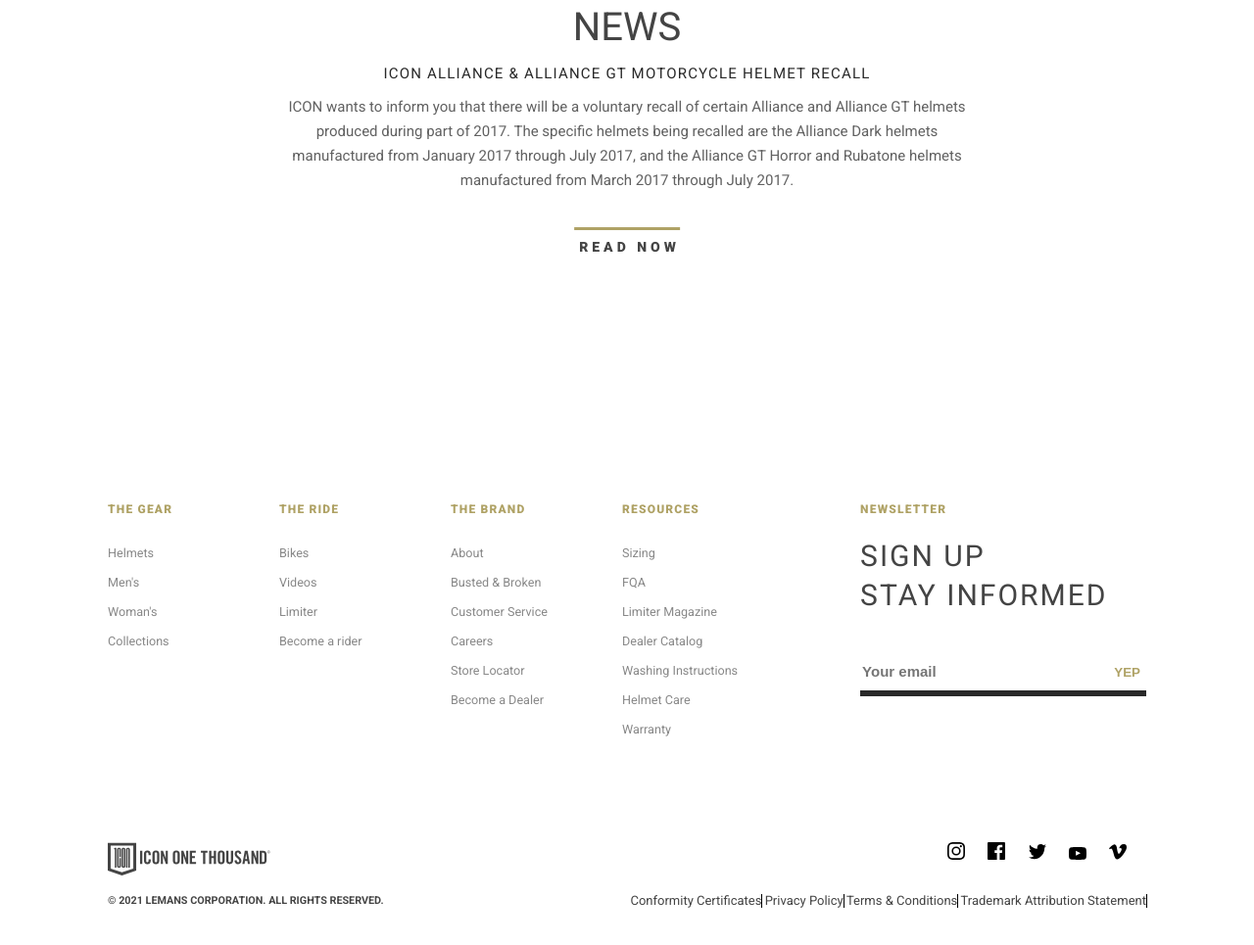
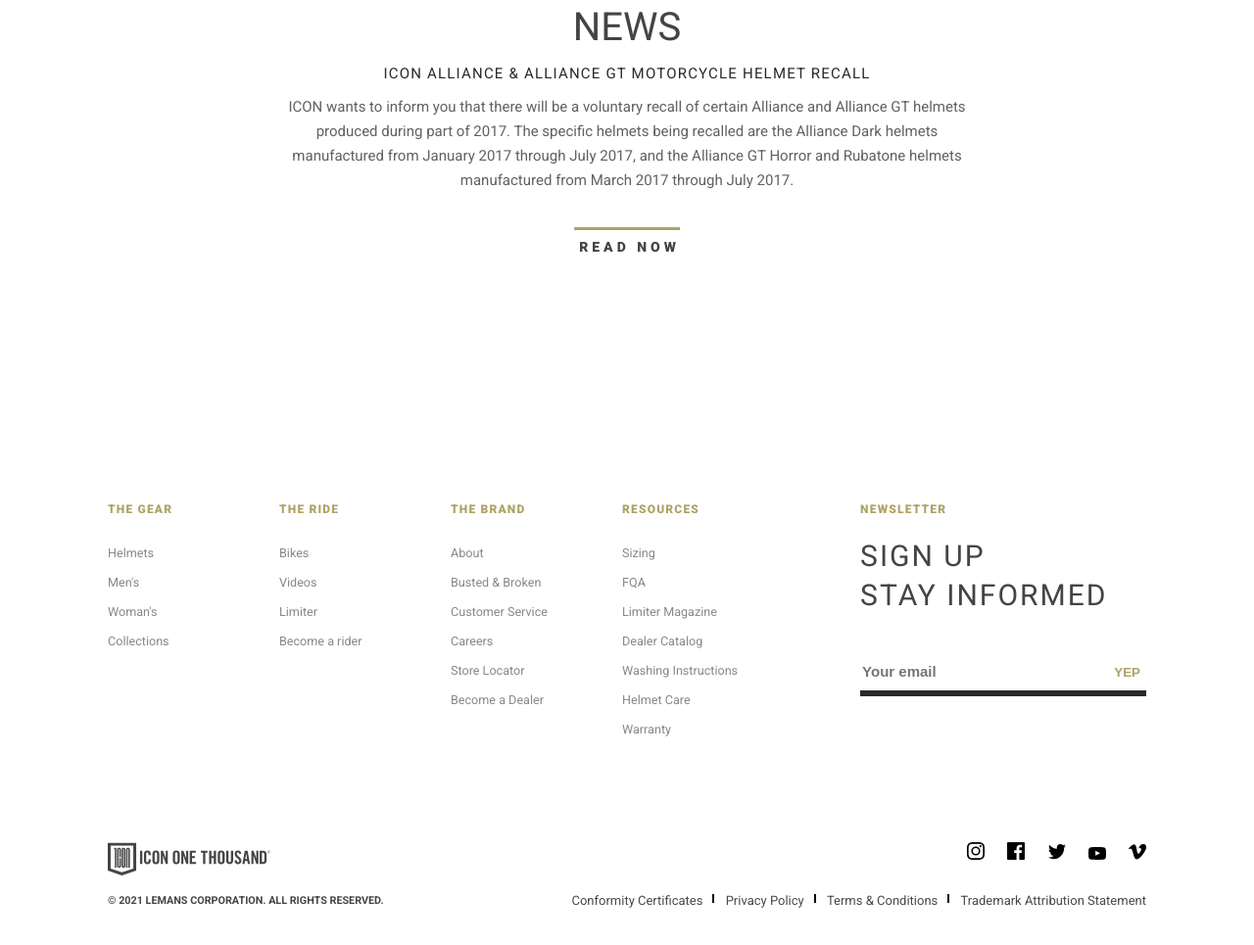
Before and after one commit to KHOA0302/icon1000, a plain HTML site: page index.html in a window 1280 px wide. Shown: the part 4367-5332 px from the top of the page at 98% size. Drawn offline with Linux system fonts and the light colour scheme.

Commit message:
icon1000

```diff
--- a/assets/css/main.css
+++ b/assets/css/main.css
@@ -1221,6 +1221,10 @@
    margin-right: 20px;
 }
 
+.main__footer-connect-moreinfo-social-item:last-child {
+   margin-right: 0;
+}
+
 .main__footer-connect-moreinfo-social-link {
 
 }
@@ -1241,13 +1245,27 @@
 .main__footer-connect-moreinfo-proclaim-item::after {
    content: "";
    position: absolute;
-   height: 100%;
-   width: 1px;
+   height: 70%;
+   width: 2px;
    background-color: var(--black-color);
+}
+
+.main__footer-connect-moreinfo-proclaim-item:last-child:after {
+   display: none;
+}
+
+.main__footer-connect-moreinfo-proclaim-item:last-child  a{
+   margin-right: 0;
 }
 
 .main__footer-connect-moreinfo-proclaim-link {
    text-transform: initial;
+   margin: 0 10px;
+   color: #4a4a4a;
+}
+
+.main__footer-connect-moreinfo-proclaim-link:hover {
+   color: var(--black-color);
 }
 
 .main__footer-connect-ending {
```
